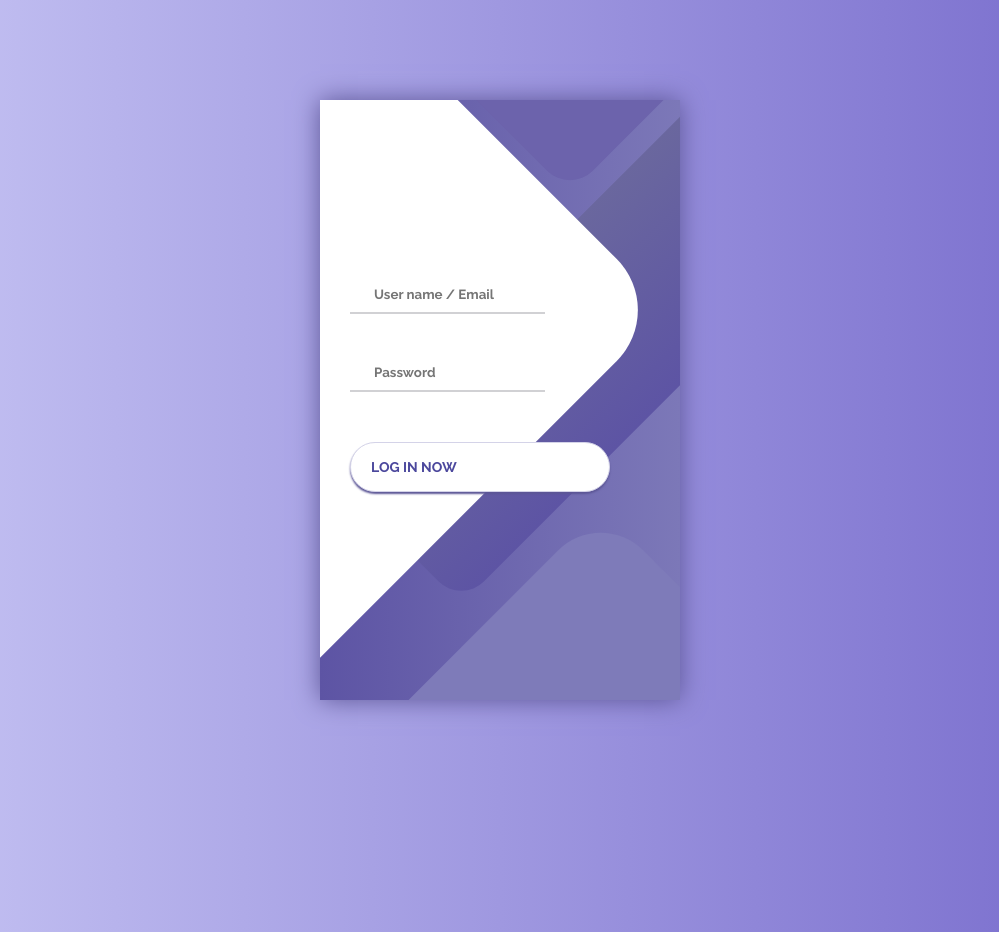
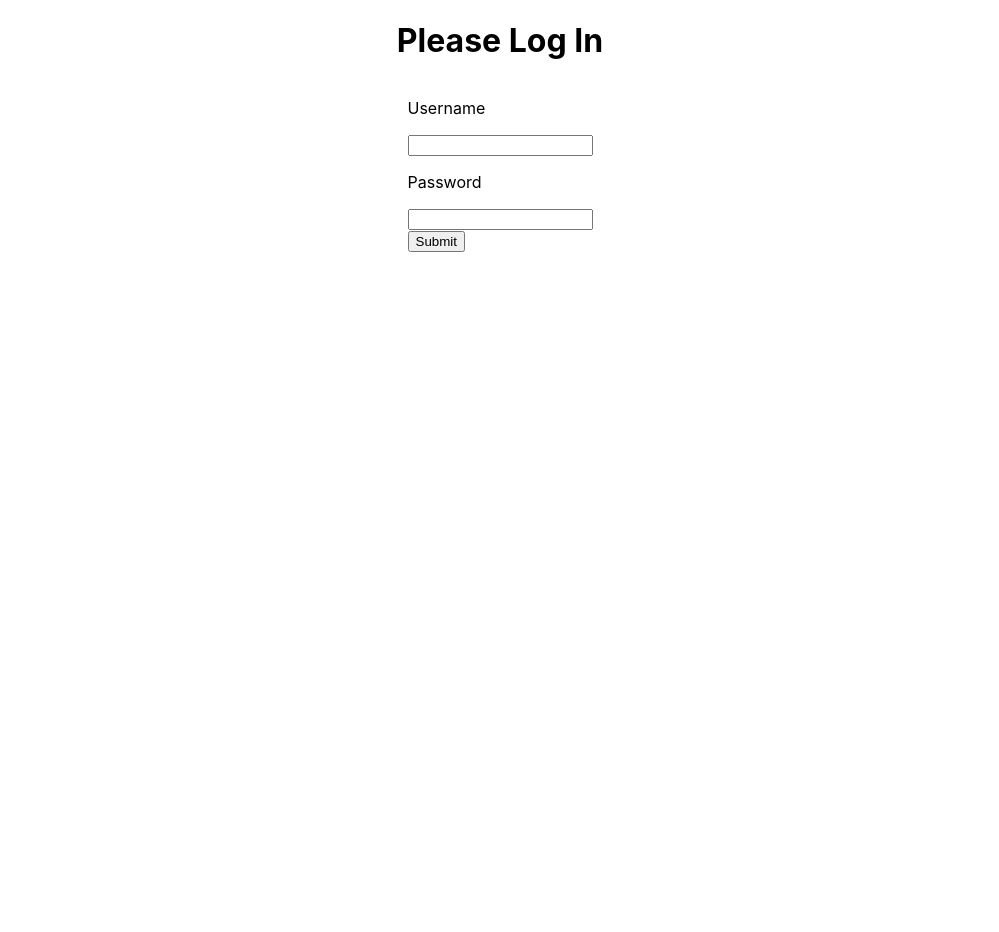
Before and after one commit to Plep-m/OpenE_NSI, a React (Create React App) app in the folder src/open_e/: page / in a window 1280 px wide. Shown: the whole page, without its empty margins (140-1139 px from the left). After the commit the page ends 800 px from the top, so only its background shows below. Built offline with nearby package versions, Linux system fonts and the light colour scheme.

Commit message:
rollback visual update

```diff
--- a/src/open_e/src/components/login/Login.css
+++ b/src/open_e/src/components/login/Login.css
@@ -1,178 +1,5 @@
-@import url('https://fonts.googleapis.com/css?family=Raleway:400,700');
-
-* {
-	box-sizing: border-box;
-	margin: 0;
-	padding: 0;
-	font-family: Raleway, sans-serif;
+.login-wrapper {
+    display: flex;
+    flex-direction: column;
+    align-items: center;
 }
-
-body {
-	background: linear-gradient(90deg, #C7C5F4, #776BCC);
-}
-
-.container {
-	display: flex;
-	align-items: center;
-	justify-content: center;
-	min-height: 100vh;
-}
-
-.screen {
-	background: linear-gradient(90deg, #5D54A4, #7C78B8);
-	position: relative;
-	height: 600px;
-	width: 360px;
-	box-shadow: 0px 0px 24px #5C5696;
-}
-
-.screen__content {
-	z-index: 1;
-	position: relative;
-	height: 100%;
-}
-
-.screen__background {
-	position: absolute;
-	top: 0;
-	left: 0;
-	right: 0;
-	bottom: 0;
-	z-index: 0;
-	-webkit-clip-path: inset(0 0 0 0);
-	clip-path: inset(0 0 0 0);
-}
-
-.screen__background__shape {
-	transform: rotate(45deg);
-	position: absolute;
-}
-
-.screen__background__shape1 {
-	height: 520px;
-	width: 520px;
-	background: #FFF;
-	top: -50px;
-	right: 120px;
-	border-radius: 0 72px 0 0;
-}
-
-.screen__background__shape2 {
-	height: 220px;
-	width: 220px;
-	background: #6C63AC;
-	top: -172px;
-	right: 0;
-	border-radius: 32px;
-}
-
-.screen__background__shape3 {
-	height: 540px;
-	width: 190px;
-	background: linear-gradient(270deg, #5D54A4, #6A679E);
-	top: -24px;
-	right: 0;
-	border-radius: 32px;
-}
-
-.screen__background__shape4 {
-	height: 400px;
-	width: 200px;
-	background: #7E7BB9;
-	top: 420px;
-	right: 50px;
-	border-radius: 60px;
-}
-
-.login {
-	width: 320px;
-	padding: 30px;
-	padding-top: 156px;
-}
-
-.login__field {
-	padding: 20px 0px;
-	position: relative;
-}
-
-.login__icon {
-	position: absolute;
-	top: 30px;
-	color: #7875B5;
-}
-
-.login__input {
-	border: none;
-	border-bottom: 2px solid #D1D1D4;
-	background: none;
-	padding: 10px;
-	padding-left: 24px;
-	font-weight: 700;
-	width: 75%;
-	transition: .2s;
-}
-
-.login__input:active,
-.login__input:focus,
-.login__input:hover {
-	outline: none;
-	border-bottom-color: #6A679E;
-}
-
-.login__submit {
-	background: #fff;
-	font-size: 14px;
-	margin-top: 30px;
-	padding: 16px 20px;
-	border-radius: 26px;
-	border: 1px solid #D4D3E8;
-	text-transform: uppercase;
-	font-weight: 700;
-	display: flex;
-	align-items: center;
-	width: 100%;
-	color: #4C489D;
-	box-shadow: 0px 2px 2px #5C5696;
-	cursor: pointer;
-	transition: .2s;
-}
-
-.login__submit:active,
-.login__submit:focus,
-.login__submit:hover {
-	border-color: #6A679E;
-	outline: none;
-}
-
-.button__icon {
-	font-size: 24px;
-	margin-left: auto;
-	color: #7875B5;
-}
-
-.social-login {
-	position: absolute;
-	height: 140px;
-	width: 160px;
-	text-align: center;
-	bottom: 0px;
-	right: 0px;
-	color: #fff;
-}
-
-.social-icons {
-	display: flex;
-	align-items: center;
-	justify-content: center;
-}
-
-.social-login__icon {
-	padding: 20px 10px;
-	color: #fff;
-	text-decoration: none;
-	text-shadow: 0px 0px 8px #7875B5;
-}
-
-.social-login__icon:hover {
-	transform: scale(1.5);
-}
--- a/src/open_e/src/components/login/login.js
+++ b/src/open_e/src/components/login/login.js
@@ -27,36 +27,23 @@ export default function Login({ setToken }) {
   }
 
   return(
-    <>
     <div className="login-wrapper">
+      <h1>Please Log In</h1>
+      <form onSubmit={handleSubmit}>
+        <label>
+          <p>Username</p>
+          <input type="text" onChange={e => setUserName(e.target.value)} />
+        </label>
+        <label>
+          <p>Password</p>
+          <input type="password" onChange={e => setPassword(e.target.value)} />
+        </label>
+        <div>
+          <button type="submit">Submit</button>
+        </div>
+      </form>
     </div>
-    <div className="container">
-    <div className="screen">
-      <div className="screen__content">
-        <form className="login">
-          <div className="login__field">
-            <i className="login__icon fas fa-user"></i>
-            <input type="text" className="login__input" placeholder="User name / Email" onChange={e => setUserName(e.target.value)}/>
-          </div>
-          <div className="login__field">
-            <i className="login__icon fas fa-lock"></i>
-            <input type="password" className="login__input" placeholder="Password" onChange={e => setPassword(e.target.value)}/>
-          </div>
-          <button className="button login__submit">
-            <span className="button__text">Log In Now</span>
-            <i className="button__icon fas fa-chevron-right"></i>
-          </button>
-        </form>
-      </div>
-      <div className="screen__background">
-        <span className="screen__background__shape screen__background__shape4"></span>
-        <span className="screen__background__shape screen__background__shape3"></span>
-        <span className="screen__background__shape screen__background__shape2"></span>
-        <span className="screen__background__shape screen__background__shape1"></span>
-      </div>
-    </div>
-  </div>
-  </>
+
   )
 }
 
```
